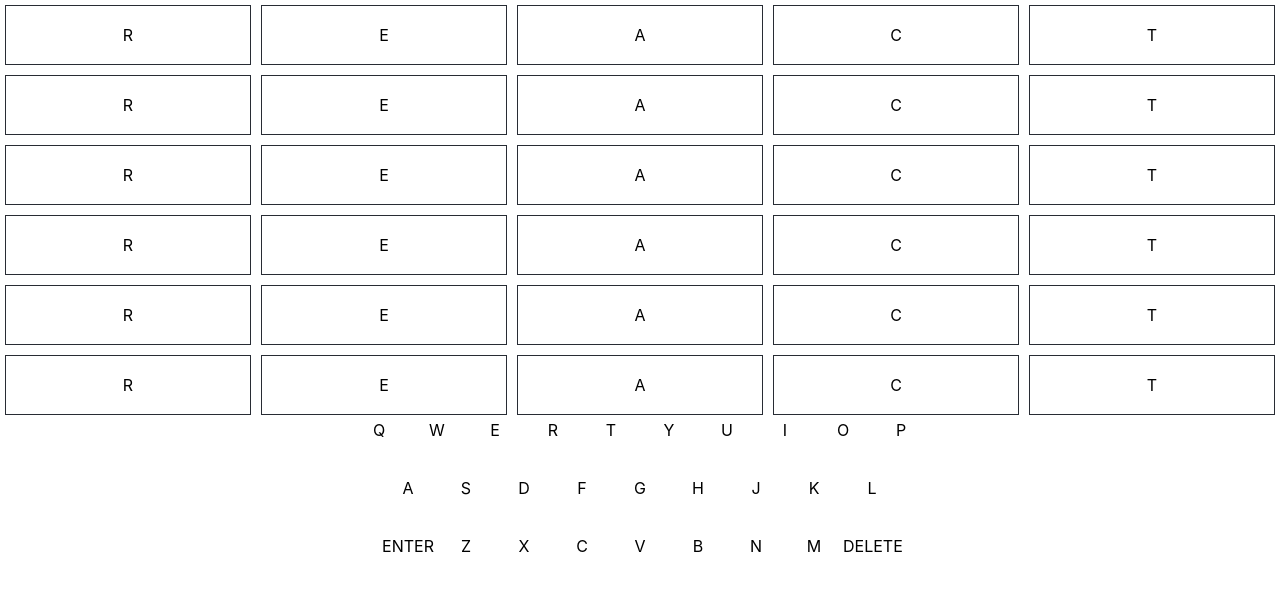
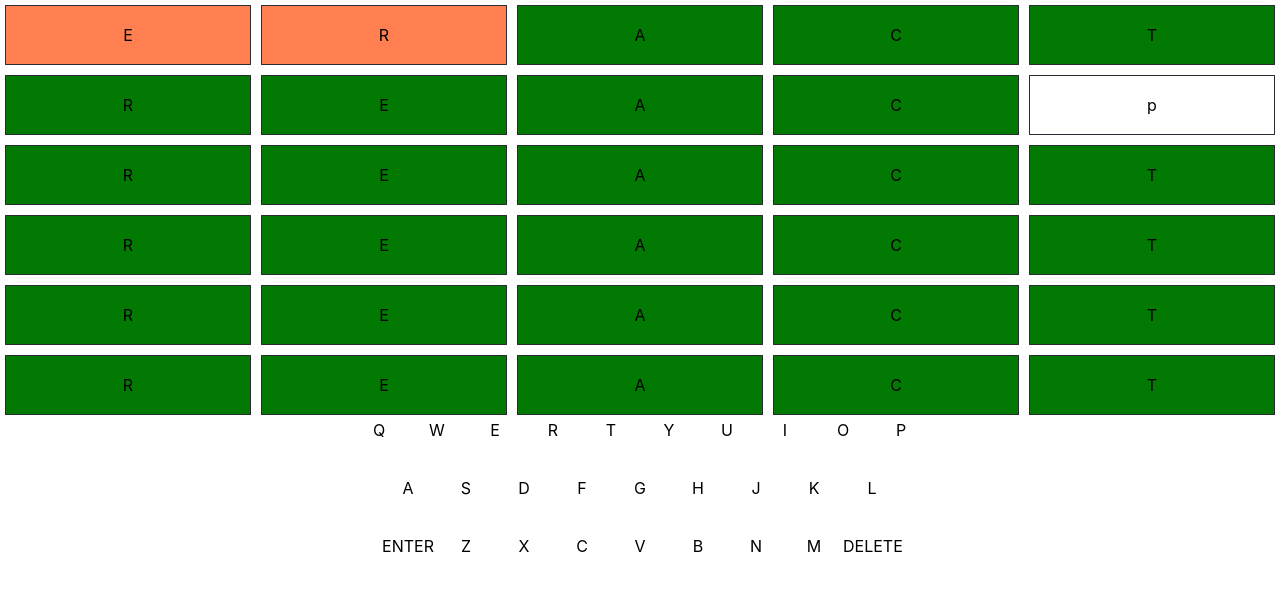
Before and after one commit to becomingjohndoe/wordle-clone, a React (Create React App) app: page / in a window 1280 px wide. Shown: the top 590 px of the page. Built offline with nearby package versions, Linux system fonts and the light colour scheme.

Commit message:
adds styling for correct or including word in guess

```diff
--- a/src/App.css
+++ b/src/App.css
@@ -50,7 +50,29 @@
 	display: flex;
 	flex-wrap: wrap;
 }
-.cell {
+.correct {
+	flex: 1 0 calc(17% - 10px); /* explanation below */
+	margin: 5px;
+	height: 58px;
+	border: #282c34 1px solid;
+	align-items: center;
+	display: flex;
+	justify-content: center;
+	background: rgb(2, 121, 2);
+}
+
+.includes {
+	flex: 1 0 calc(17% - 10px); /* explanation below */
+	margin: 5px;
+	height: 58px;
+	border: #282c34 1px solid;
+	align-items: center;
+	display: flex;
+	justify-content: center;
+	background: coral;
+}
+
+.incorrect {
 	flex: 1 0 calc(17% - 10px); /* explanation below */
 	margin: 5px;
 	height: 58px;
--- a/src/components/Cell.tsx
+++ b/src/components/Cell.tsx
@@ -1,7 +1,8 @@
 type Props = {
 	value: string;
+	state: string;
 };
 
-export const Cell = ({ value }: Props) => {
-	return <div className="cell">{value}</div>;
+export const Cell = ({ value, state }: Props) => {
+	return <div className={state}>{value}</div>;
 };
--- a/src/components/Row.tsx
+++ b/src/components/Row.tsx
@@ -1,19 +1,28 @@
 import { useState } from "react";
 import { Cell } from "./Cell";
 export const Row = () => {
+	const [word, setWord] = useState(["R", "E", "A", "C", "T"]);
 	const [guesses, setGuesses] = useState([
-		["R", "E", "A", "C", "T"],
-		["R", "E", "A", "C", "T"],
+		["E", "R", "A", "C", "T"],
+		["R", "E", "A", "C", "p"],
 		["R", "E", "A", "C", "T"],
 		["R", "E", "A", "C", "T"],
 		["R", "E", "A", "C", "T"],
 		["R", "E", "A", "C", "T"],
 	]);
+
+	// check if guess was correct
+	const checkGuess = (letter: string, row: number): string => {
+		if (letter === word[row]) return "correct";
+		else if (guesses[row].includes(letter)) return "includes";
+		return "incorrect";
+	};
+
 	return (
 		<div className="row">
 			{guesses.map((guess, index) => {
-				return guess.map((letter, index) => {
-					return <Cell value={letter} key={index} />;
+				return guess.map((letter, row) => {
+					return <Cell state={checkGuess(letter, row)} value={letter} key={index} />;
 				});
 			})}
 		</div>
```
